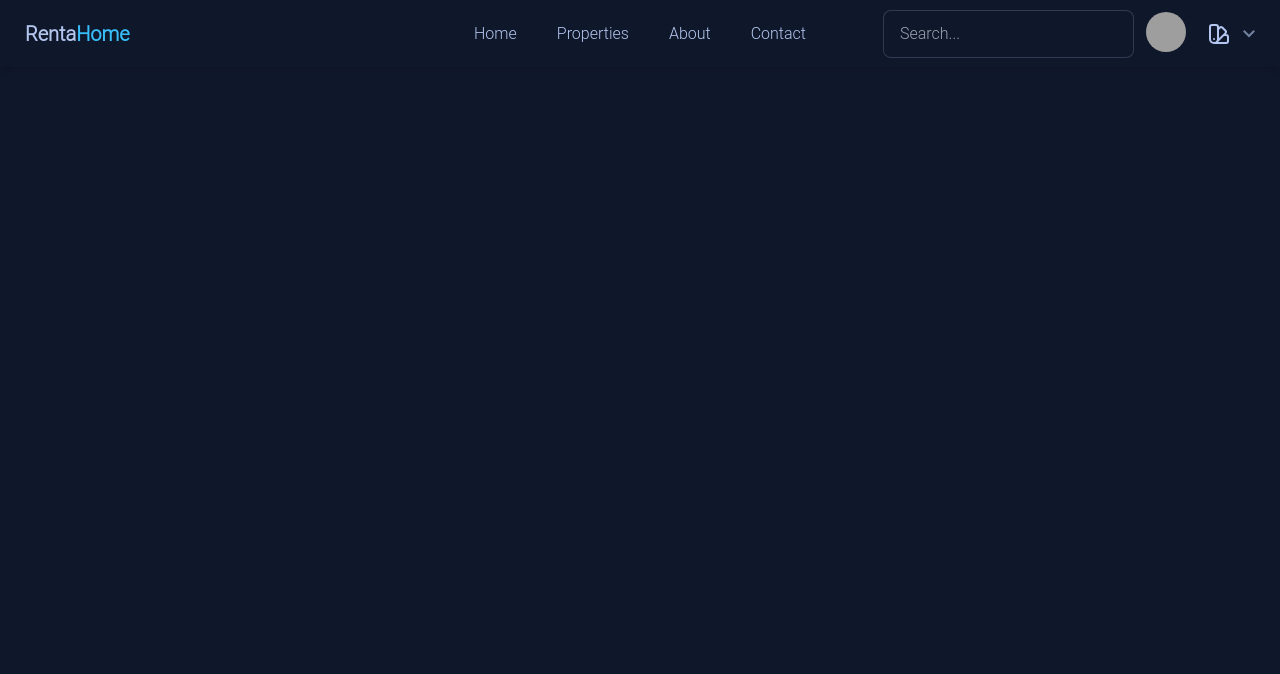
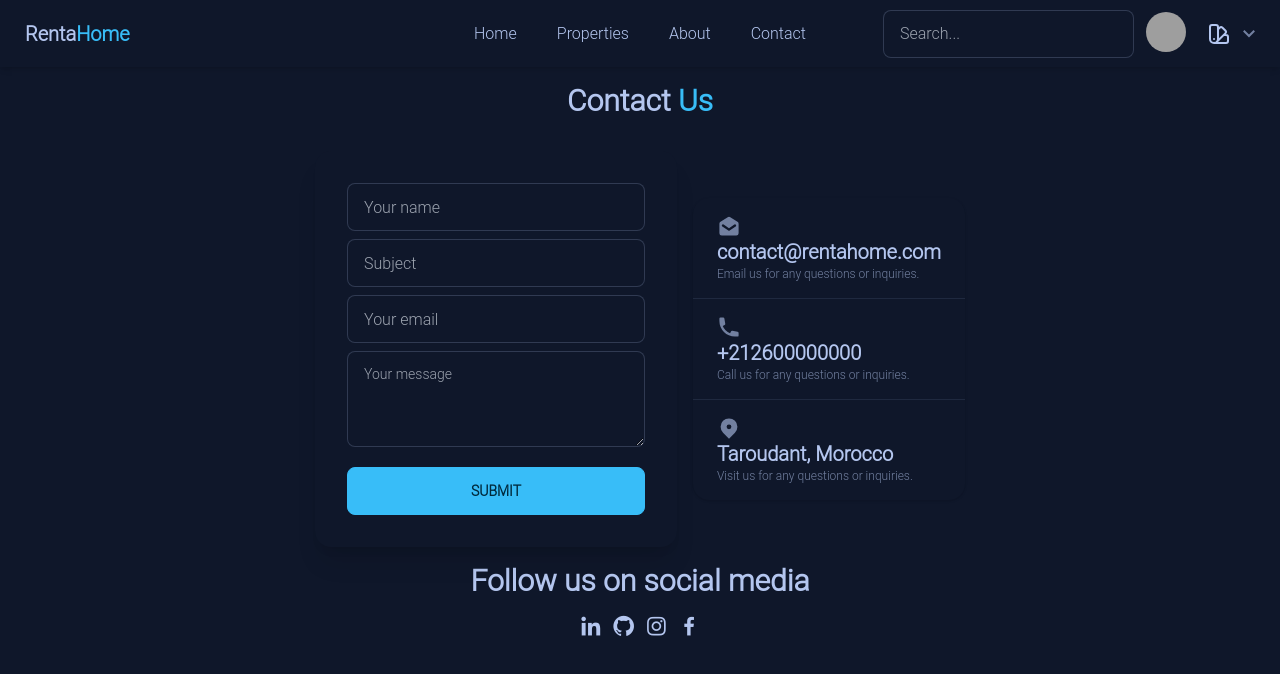
Before and after one commit to MaryamBouchhar/rentahome, a Vue app in the folder client/: page /contact in a window 1280 px wide. Shown: the top 674 px of the page. Built offline with nearby package versions, Linux system fonts and the light colour scheme; grey boxes are pictures that could not be loaded.

Commit message:
create contact us page

```diff
--- a/client/index.html
+++ b/client/index.html
@@ -10,6 +10,7 @@
     <meta name="author" content="RentaHome">
     <link href="https://fonts.googleapis.com/css2?family=Roboto+Mono:wght@100;200;300;400;500;600;700&display=swap"
           rel="stylesheet">
+    <link href='https://unpkg.com/boxicons@2.1.4/css/boxicons.min.css' rel='stylesheet'>
     <title>RentaHome | Home</title>
 </head>
 <body>
--- a/client/src/router/router.ts
+++ b/client/src/router/router.ts
@@ -13,6 +13,11 @@ const routes: RouteRecordRaw[] = [
         path: '/about',
         name: 'About',
         component: () => import('../../src/views/About.vue')
+    },
+    {
+        path: '/contact',
+        name: 'Contact',
+        component: () => import('../../src/views/Contact.vue')
     },
     //TODO: Add admin routes here
     {
--- /dev/null
+++ b/client/src/views/Contact.vue
@@ -0,0 +1,115 @@
+<template>
+  <div class="container w-11/12 mx-auto flex items-center justify-center flex-col">
+    <!-- Section Title -->
+    <div class="text-3xl font-bold my-4">
+      <span>Contact </span>
+      <span class="text-primary">Us</span>
+    </div>
+
+    <!-- Section Content -->
+    <div class="hero flex items-center justify-center flex-col">
+      <div class="hero-content flex-col items-center justify-center lg:flex-row-reverse">
+        <div class="text-center">
+          <div class="stats stats-vertical h-full w-[90%] sm:w-full  shadow w-full">
+            <div class="stat flex flex-col items-start">
+              <div class="stat-title">
+                <svg class="w-6 h-6" fill="currentColor" viewBox="0 0 20 20" xmlns="http://www.w3.org/2000/svg">
+                  <path fill-rule="evenodd"
+                        d="M2.94 6.412A2 2 0 002 8.108V16a2 2 0 002 2h12a2 2 0 002-2V8.108a2 2 0 00-.94-1.696l-6-3.75a2 2 0 00-2.12 0l-6 3.75zm2.615 2.423a1 1 0 10-1.11 1.664l5 3.333a1 1 0 001.11 0l5-3.333a1 1 0 00-1.11-1.664L10 11.798 5.555 8.835z"
+                        clip-rule="evenodd"></path>
+                </svg>
+              </div>
+              <div class="stat-value text-xl">contact@rentahome.com</div>
+              <div class="stat-desc">
+                Email us for any questions or inquiries.
+              </div>
+            </div>
+
+            <div class="stat flex flex-col items-start">
+              <div class="stat-title">
+                <svg class="w-6 h-6" fill="currentColor" viewBox="0 0 20 20" xmlns="http://www.w3.org/2000/svg">
+                  <path
+                      d="M2 3a1 1 0 011-1h2.153a1 1 0 01.986.836l.74 4.435a1 1 0 01-.54 1.06l-1.548.773a11.037 11.037 0 006.105 6.105l.774-1.548a1 1 0 011.059-.54l4.435.74a1 1 0 01.836.986V17a1 1 0 01-1 1h-2C7.82 18 2 12.18 2 5V3z"></path>
+                </svg>
+              </div>
+              <div class="stat-value text-xl">+212600000000</div>
+              <div class="stat-desc">
+                Call us for any questions or inquiries.
+              </div>
+            </div>
+
+            <div class="stat flex flex-col items-start">
+              <div class="stat-title">
+                <svg class="w-6 h-6" fill="currentColor" viewBox="0 0 20 20" xmlns="http://www.w3.org/2000/svg">
+                  <path fill-rule="evenodd"
+                        d="M5.05 4.05a7 7 0 119.9 9.9L10 18.9l-4.95-4.95a7 7 0 010-9.9zM10 11a2 2 0 100-4 2 2 0 000 4z"
+                        clip-rule="evenodd"></path>
+                </svg>
+              </div>
+              <div class="stat-value text-xl">Taroudant, Morocco</div>
+              <div class="stat-desc">
+                Visit us for any questions or inquiries.
+              </div>
+            </div>
+          </div>
+        </div>
+        <div class="card flex-shrink-0 w-full sm:w-3/5 shadow-xl bg-base-100">
+          <form method="post" @submit.prevent="submit">
+            <div class="card-body">
+              <div class="form-control">
+                <input type="text" placeholder="Your name" name="name" required class="input input-bordered"
+                       v-model="name">
+              </div>
+              <div class="form-control">
+                <input type="text" placeholder="Subject" name="subject" required class="input input-bordered"
+                       v-model="subject">
+              </div>
+              <div class="form-control">
+                <input type="email" placeholder="Your email" name="email" required class="input input-bordered"
+                       v-model="email">
+              </div>
+              <div class="form-control">
+              <textarea rows="3" placeholder="Your message" name="message" required
+                        class="textarea h-24 textarea-bordered" v-model="message"></textarea>
+              </div>
+              <div class="form-control mt-3">
+                <button class="btn btn-primary">submit</button>
+              </div>
+            </div>
+          </form>
+        </div>
+      </div>
+
+      <!-- Social Media -->
+      <h1 class="font-bold text-3xl">Follow us on social media</h1>
+      <div class="mt-4 mb-10 flex items-center justify-center flex-row gap-2">
+        <a :href="linkedin" target="_blank" rel="noopener noreferrer">
+          <i class='bx bxl-linkedin bx-sm transition delay-75 hover:text-primary hover:scale-125'></i>
+        </a>
+
+        <a :href="github" target="_blank" rel="noopener noreferrer">
+          <i class='bx bxl-github bx-sm transition delay-75 hover:text-primary hover:scale-125'></i>
+        </a>
+
+        <a :href="instagram" target="_blank" rel="noopener noreferrer">
+          <i class='bx bxl-instagram bx-sm transition delay-75 hover:text-primary hover:scale-125'></i>
+        </a>
+
+        <a :href="facebook" target="_blank" rel="noopener noreferrer">
+          <i class='bx bxl-facebook bx-sm transition delay-75 hover:text-primary hover:scale-125'></i>
+        </a>
+      </div>
+    </div>
+  </div>
+</template>
+
+<script>
+import 'boxicons'
+export default {
+  name: "Contact"
+}
+</script>
+
+<style scoped>
+
+</style>
```
